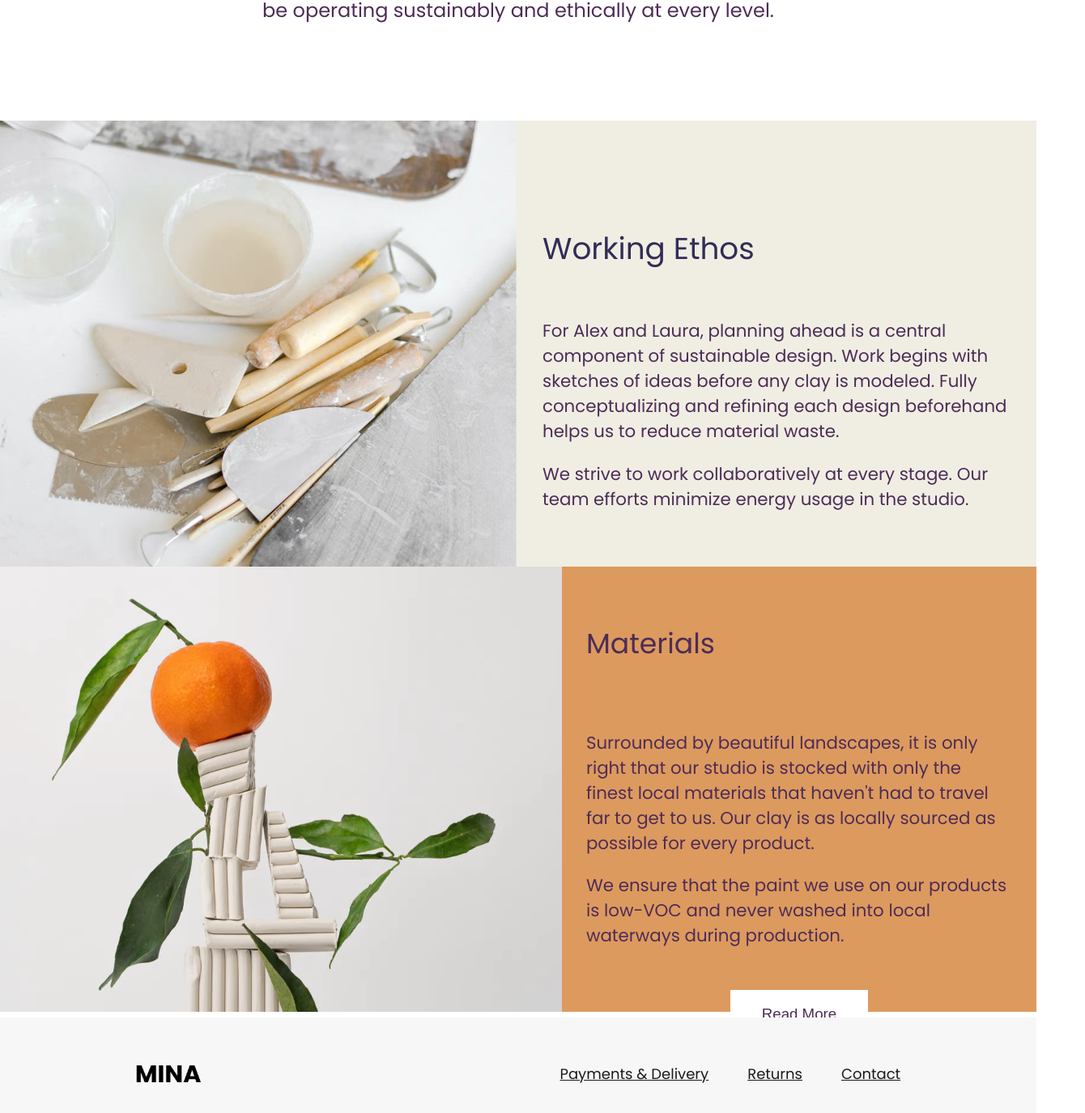
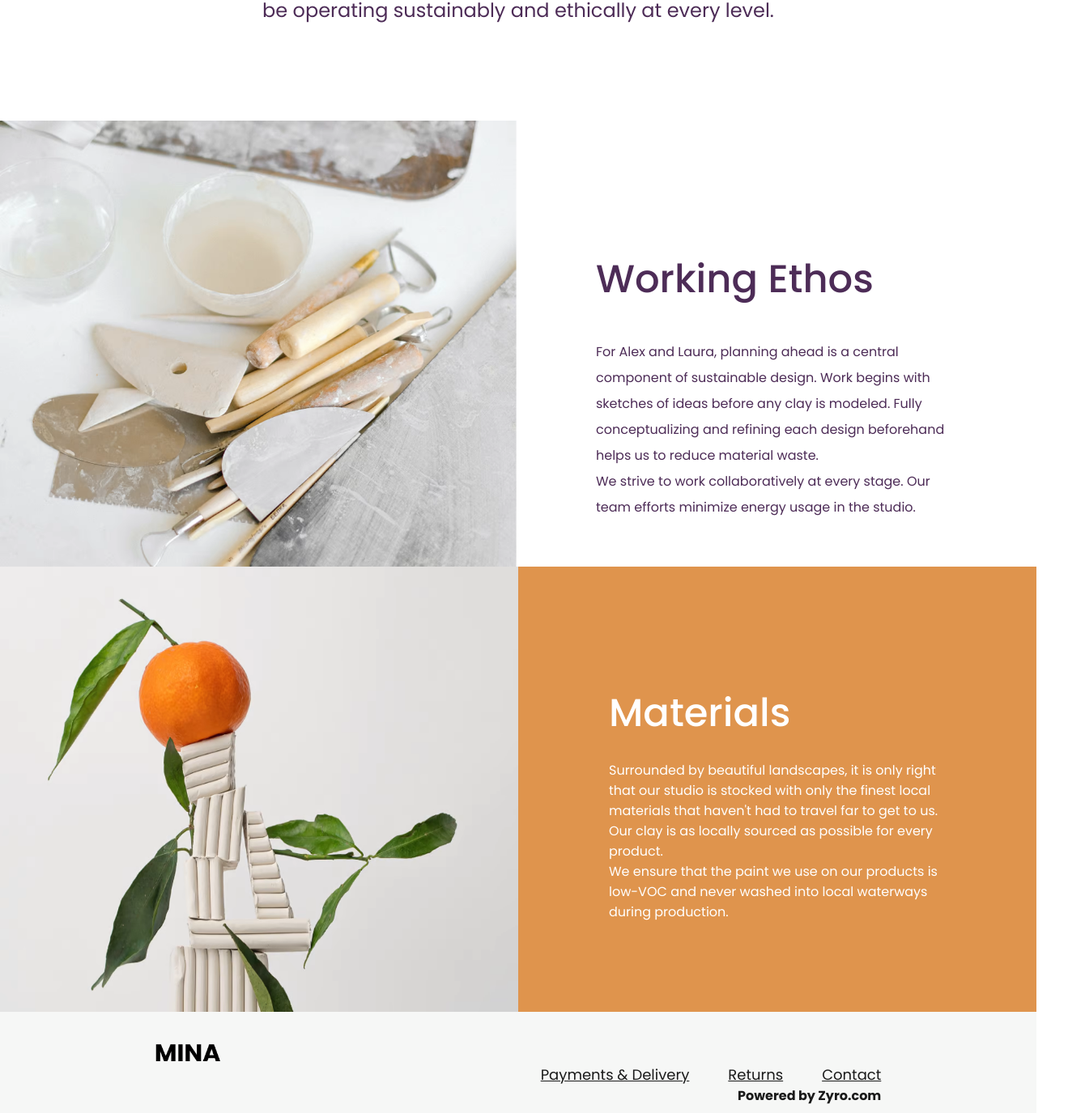
Before and after one commit to traceWater/mina-project, a React (Create React App) app: page /sustainability in a window 1280 px wide. Shown: the part 709-2084 px from the top of the page at 81% size, 1340 px wide, since content can reach past the window. Built offline with nearby package versions, Linux system fonts and the light colour scheme.

Commit message:
chanced to grid layout in css

```diff
--- a/src/index.css
+++ b/src/index.css
@@ -1,6 +1,11 @@
 @import url("https://fonts.googleapis.com/css2?family=Poppins:wght@400;500;600;700&display=swap");
 
+* {
+  margin: 0;
+  padding: 0;
+  box-sizing: border-box;
+}
+
 body {
-  margin: 0;
   font-family: "Poppins", sans-serif;
 }
--- a/src/pages/About/About.css
+++ b/src/pages/About/About.css
@@ -1,3 +1,5 @@
+/* font-family: Roboto, Oxygen, Ubuntu, Cantarell, "Open Sans", "Helvetica Neue", */
+
 #aboutMinaTitle {
   display: inline-block;
   font-size: 70pt;
@@ -17,42 +19,39 @@
 
 #aboutTaglineBrandBorn {
   width: 100%;
-  height: 188.78px;
-  margin-top: 100px;
+  margin-top: 110px;
+  margin-bottom: 110px;
   font-size: 18pt;
+  font-weight: 500;
   color: #4d2c57;
 }
 
-.aboutLadiesWrapper {
-  display: flex;
-  flex-direction: row;
-  background-color: rgb(240, 238, 227);
+.aboutGridContainer {
+  display: grid;
+  grid-template-columns: 50% 50%;
+  width: 100%;
 }
 
-#aboutLadiesImage {
-  width: 57%;
-  margin-left: -5%;
-  float: left;
+.aboutTitleAlexLauracontainer {
+  padding-top: 40px;
 }
 
 #aboutTitleAlexLaura {
   display: inline-block;
   margin-top: 130px;
-  padding-left: 30px;
   text-align: left;
   font-size: 28pt;
-  font-weight: 400px;
-  color: #332c57;
-  width: 100%;
+  font-weight: 600;
+  color: #3a306b;
+  width: 70%;
 }
 
 #aboutTextAlexLaura {
   display: inline-block;
-  padding-left: 30px;
-  padding-right: 20px;
   text-align: left;
-  font-size: 16pt;
-  color: #4d2c57;
+  font-size: 12pt;
+  color: #3a306b;
+  width: 70%;
 }
 .aboutImagePlantWrapper {
   display: flex;
@@ -62,36 +61,32 @@
 #aboutImagePlant {
   display: inline-block;
   height: 550px;
+  width: 100%;
 }
 .aboutSustainabilityWrapper {
   display: inline-block;
   height: 550px;
-  width: 45%;
   background-color: #f1884c;
 }
 
 #aboutTitleSustainability {
   display: inline-block;
   text-align: left;
+  padding: 30px;
   padding-top: 70px;
-  padding-bottom: 50px;
-  font-size: 36pt;
-  font-weight: 460;
-  font-family: Roboto, Oxygen, Ubuntu, Cantarell, "Open Sans", "Helvetica Neue",
-    sans-serif;
-  width: 75%;
+  font-size: 26pt;
+  width: 100%;
   color: white;
 }
 
 #aboutTextSustainability {
   display: inline-block;
-  background-color: #f1884c;
+  background-color: rgb(221, 154, 94);
   text-align: left;
-  padding-left: 30px;
-  padding-bottom: 50px;
-  width: 80%;
+  padding: 30px;
   font-size: 16pt;
   color: white;
+  background-color: #f1884c;
 }
 
 #aboutReadButton {
@@ -101,3 +96,11 @@
   border-style: none;
   background-color: white;
 }
+
+#aboutReadButton:hover {
+  width: 170px;
+  height: 60px;
+  font-size: 14pt;
+  border-style: none;
+  background-color: rgb(243, 235, 235);
+}
--- a/src/pages/About/About.js
+++ b/src/pages/About/About.js
@@ -1,4 +1,5 @@
 import React from "react";
+import { Link } from "react-router-dom";
 import "./About.css";
 
 function About() {
@@ -18,7 +19,7 @@ function About() {
         Mina is a brand born out of love for ceramics, vivid <br />
         colours and passion for life.
       </div>
-      <div className="aboutLadiesWrapper">
+      <div className="aboutGridContainer">
         <img
           id="aboutLadiesImage"
           src={
@@ -27,13 +28,14 @@ function About() {
           }
           alt="LadiesImage"
         />
+        <div className="aboutTitleAlexLauracontainer">
           <div className="aboutAlexLauraTextWrapper">
             <p id="aboutTitleAlexLaura"> Alex & Laura </p>
             <p id="aboutTextAlexLaura">
-            Two creative minds that came together at art school, Alex and Laura
-            founded Mina with a shared passion for design and sustainability.
-            For them, success is more than just about having a bestselling
-            product.
+              Two creative minds that came together at art school, Alex and
+              Laura founded Mina with a shared passion for design and
+              sustainability. For them, success is more than just about having a
+              bestselling product.
               <br />
               <p />
               Every piece in our store has been created with love by Alex and
@@ -45,8 +47,6 @@ function About() {
             </p>
           </div>
         </div>
-      <div className="aboutImagePlantWrapper">
-        <div>
         <img
           id="aboutImagePlant"
           src={
@@ -55,7 +55,6 @@ function About() {
           }
           alt="PlantImage"
         />
-        </div>
         <div className="aboutSustainabilityWrapper">
           <div id="aboutTitleSustainability">Sustainability</div>
           <p id="aboutTextSustainability">
@@ -63,7 +62,9 @@ function About() {
             we use to the packaging we provide. Find out how we stay
             responsible.
           </p>
+          <Link to="/Sustainability">
             <button id="aboutReadButton"> Read More</button>
+          </Link>
         </div>
       </div>
     </div>
--- a/src/pages/About/Sustainability/Sustainability.css
+++ b/src/pages/About/Sustainability/Sustainability.css
@@ -3,18 +3,23 @@
   font-size: 70pt;
   color: white;
   margin-top: 160px;
-  margin-left: -240px;
+  margin-left: -300px;
   position: absolute;
 }
 
-#aboutBlueLeafImage {
+#aboutHeroLeafImage {
   display: inline-block;
   height: 400px;
   margin-top: 32px;
   z-index: -1;
   width: 100%;
 }
-
+.aboutGridContainer {
+  display: grid;
+  grid-template-columns: 50% 50%;
+  width: 100%;
+  /* height: 550px; */
+}
 #aboutTaglineWeCare {
   width: 100%;
   height: 188.78px;
@@ -29,33 +34,24 @@
   background-color: rgb(240, 238, 227);
 }
 
-#aboutWorkingEthosImage {
-  width: 50%;
-  float: left;
-}
-
 #aboutWorkingEthosTitle {
   display: inline-block;
-  margin-top: 130px;
-  padding-left: 30px;
   text-align: left;
-  font-size: 28pt;
-  font-weight: 400px;
-  color: #332c57;
-  width: 100%;
+  padding-top: 160px;
+  font-size: 36pt;
+  font-weight: 500;
+  width: 70%;
+  color: #4d2c57;
 }
 
 #aboutWorkingEthosText {
   display: inline-block;
-  padding-left: 30px;
-  padding-right: 20px;
   text-align: left;
-  font-size: 16pt;
+  padding-top: 38px;
+  font-size: 12pt;
   color: #4d2c57;
-}
-.aboutOrangeMaterialsWrapper {
-  display: flex;
-  flex-direction: row;
+  width: 70%;
+  line-height: 24pt;
 }
 
 #aboutImageOrange {
@@ -64,34 +60,27 @@
 }
 .aboutMaterialsWrapper {
   display: inline-block;
-  width: 50%;
   height: 550px;
-  background-color: rgb(221, 154, 94);
+  background-color: rgb(223, 148, 77);
 }
 
 #aboutTitleMaterials {
   display: inline-block;
   text-align: left;
-  padding: 30px;
-  padding-top: 70px;
-  font-size: 26pt;
-  width: 100%;
-  color: #4d2c57;
+  /* padding: 15px; */
+  padding-top: 145px;
+  font-size: 36pt;
+  font-weight: 500;
+  width: 65%;
+  color: white;
 }
 
 #aboutTextMaterials {
   display: inline-block;
-  background-color: rgb(221, 154, 94);
+  background-color: rgb(223, 148, 77);
   text-align: left;
-  padding: 30px;
-  font-size: 16pt;
-  color: #4d2c57;
+  padding-top: 22px;
+  font-size: 12pt;
+  color: white;
+  width: 65%;
 }
-
-#aboutReadButton {
-  width: 170px;
-  height: 60px;
-  font-size: 14pt;
-  color: #4d2c57;
-  border-style: none;
-}
--- a/src/pages/About/Sustainability/Sustainability.js
+++ b/src/pages/About/Sustainability/Sustainability.js
@@ -5,26 +5,23 @@ function Sustainability() {
   return (
     <div>
       <span id="aboutSustainabilityTitle">Sustainability</span>
-      <div className="aboutHeroContainer">
       <img
-          id="aboutBlueLeafImage"
-          src={
-            process.env.PUBLIC_URL + "/AboutImages/Frame-AGBpDkZaG5cRpbaw.png"
-          }
+        id="aboutHeroLeafImage"
+        src={process.env.PUBLIC_URL + "/AboutImages/Frame-AGBpDkZaG5cRpbaw.png"}
         alt="HeroImage"
       />
-      </div>
       <div id="aboutTaglineWeCare">
         We care about our planet. For this reason, Sustainability aims to
         <br /> be operating sustainably and ethically at every level.
       </div>
-      <div className="aboutWorkingEthosWrapper">
+      <div className="aboutGridContainer">
         <img
           id="aboutWorkingEthosImage"
           src={process.env.PUBLIC_URL + "/AboutImages/A1aynE83WJc9WylX.avif"}
-          alt="FriendsImage"
+          alt="EthosImage"
         />
-        <div>
+        <div className="aboutTitleWorkingEthosTitlecontainer">
+          <div className="aboutWorkingEthosTextWrapper">
             <p id="aboutWorkingEthosTitle"> Working Ethos </p>
             <p id="aboutWorkingEthosText">
               For Alex and Laura, planning ahead is a central component of
@@ -35,20 +32,18 @@ function Sustainability() {
               <p />
               We strive to work collaboratively at every stage. Our team efforts
               minimize energy usage in the studio.
-          </p>
+            </p>{" "}
+            <br />
+            <br />
           </div>
         </div>
 
-      <div className="aboutOrangeMaterialsWrapper">
-        <div>
         <img
           id="aboutImageOrange"
-            src={
-              process.env.PUBLIC_URL + "/AboutImages/pp-AoP0LMM1VPTawJL6.avif"
-            }
+          src={process.env.PUBLIC_URL + "/AboutImages/pp-AoP0LMM1VPTawJL6.avif"}
           alt="OrangePlantImage"
         />
-        </div>
+
         <div className="aboutMaterialsWrapper">
           <div id="aboutTitleMaterials">Materials </div>
           <p id="aboutTextMaterials">
@@ -61,10 +56,10 @@ function Sustainability() {
             We ensure that the paint we use on our products is low-VOC and never
             washed into local waterways during production.
           </p>
-          <button id="aboutReadButton"> Read More</button>
         </div>
       </div>
     </div>
+    // </div>
   );
 }
 
--- a/src/pages/Contact/Contact.js
+++ b/src/pages/Contact/Contact.js
@@ -16,7 +16,6 @@ const Contact = () => {
           />
         </div>
       </div>
-
       <div className="contactWrapper">
         <section className="contactHqLeftSide">
           <span id="contactHqTitle">Headquarters</span>
```
Also changed, not shown: 1 other file (tests, documents, lock files or other folders). Lines whose indentation alone changed are shown as unchanged.
